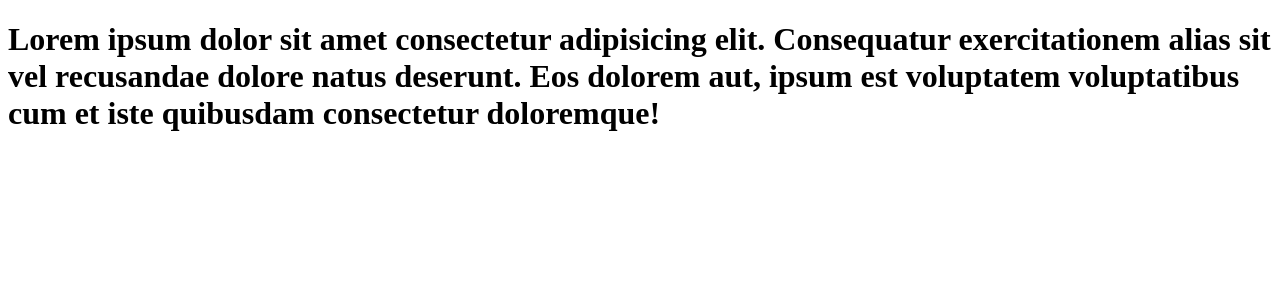
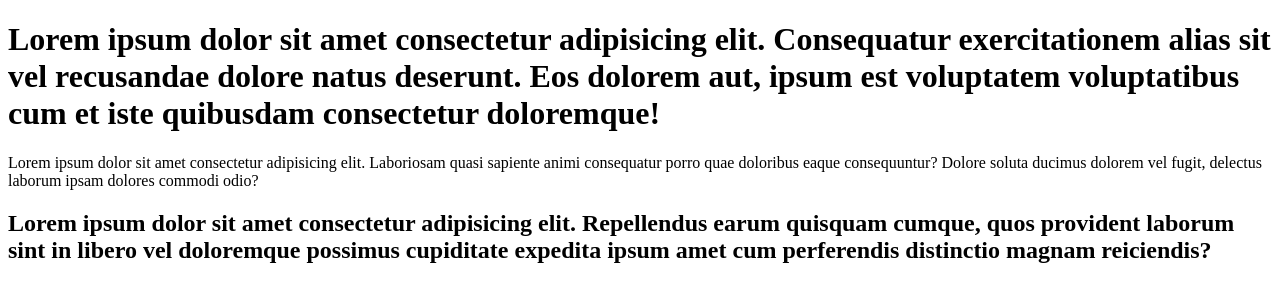
Before and after one commit to Oksana240884/git1.intro, a plain HTML site: page index.html in a window 1280 px wide. Drawn offline with Linux system fonts and the light colour scheme.

Commit message:
Add main page

```diff
--- a/index.html
+++ b/index.html
@@ -7,5 +7,7 @@
 </head>
 <body>
     <h1>Lorem ipsum dolor sit amet consectetur adipisicing elit. Consequatur exercitationem alias sit vel recusandae dolore natus deserunt. Eos dolorem aut, ipsum est voluptatem voluptatibus cum et iste quibusdam consectetur doloremque!</h1>
+    <p>Lorem ipsum dolor sit amet consectetur adipisicing elit. Laboriosam quasi sapiente animi consequatur porro quae doloribus eaque consequuntur? Dolore soluta ducimus dolorem vel fugit, delectus laborum ipsam dolores commodi odio?</p>
+    <h2>Lorem ipsum dolor sit amet consectetur adipisicing elit. Repellendus earum quisquam cumque, quos provident laborum sint in libero vel doloremque possimus cupiditate expedita ipsum amet cum perferendis distinctio magnam reiciendis?</h2>
 </body>
 </html>
```
